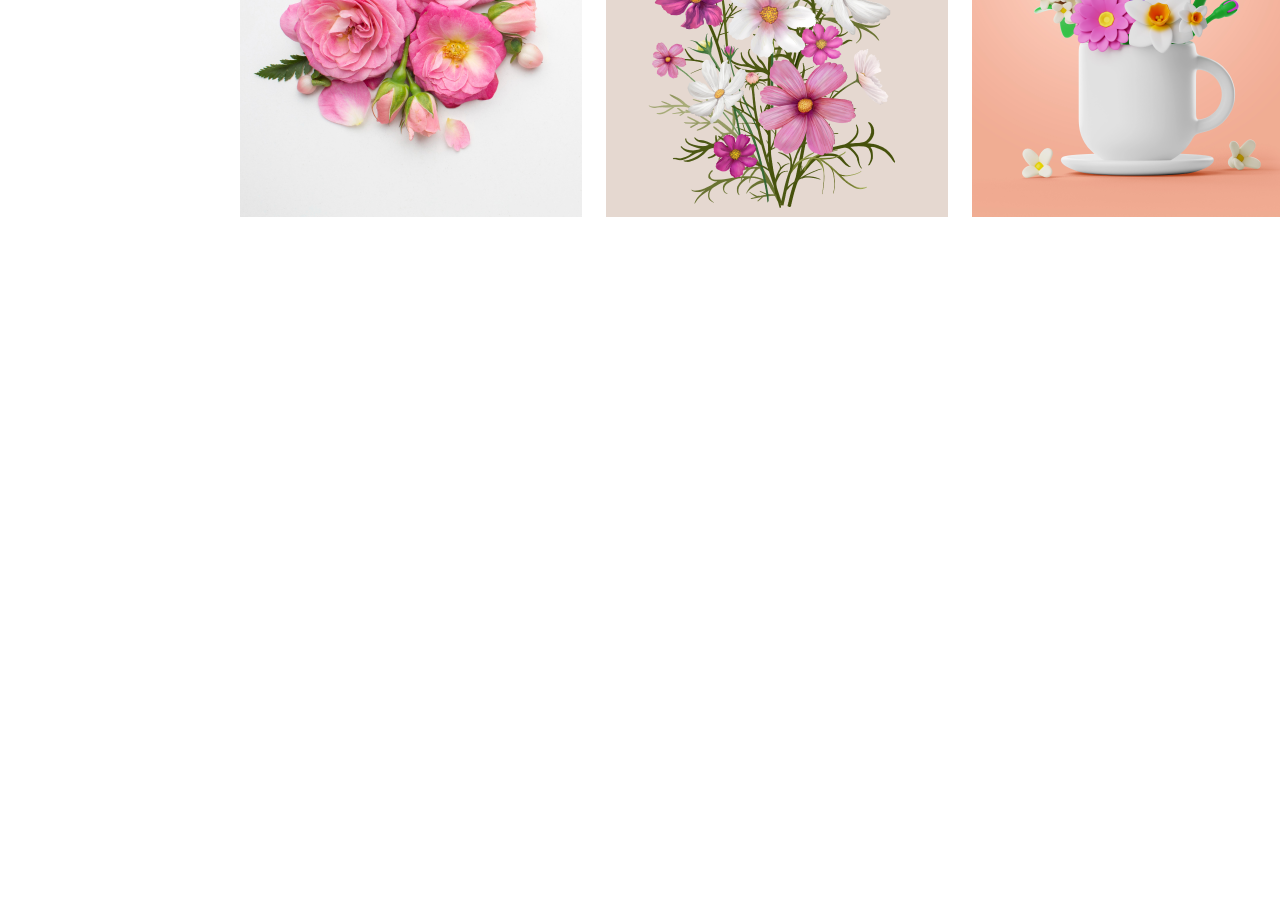
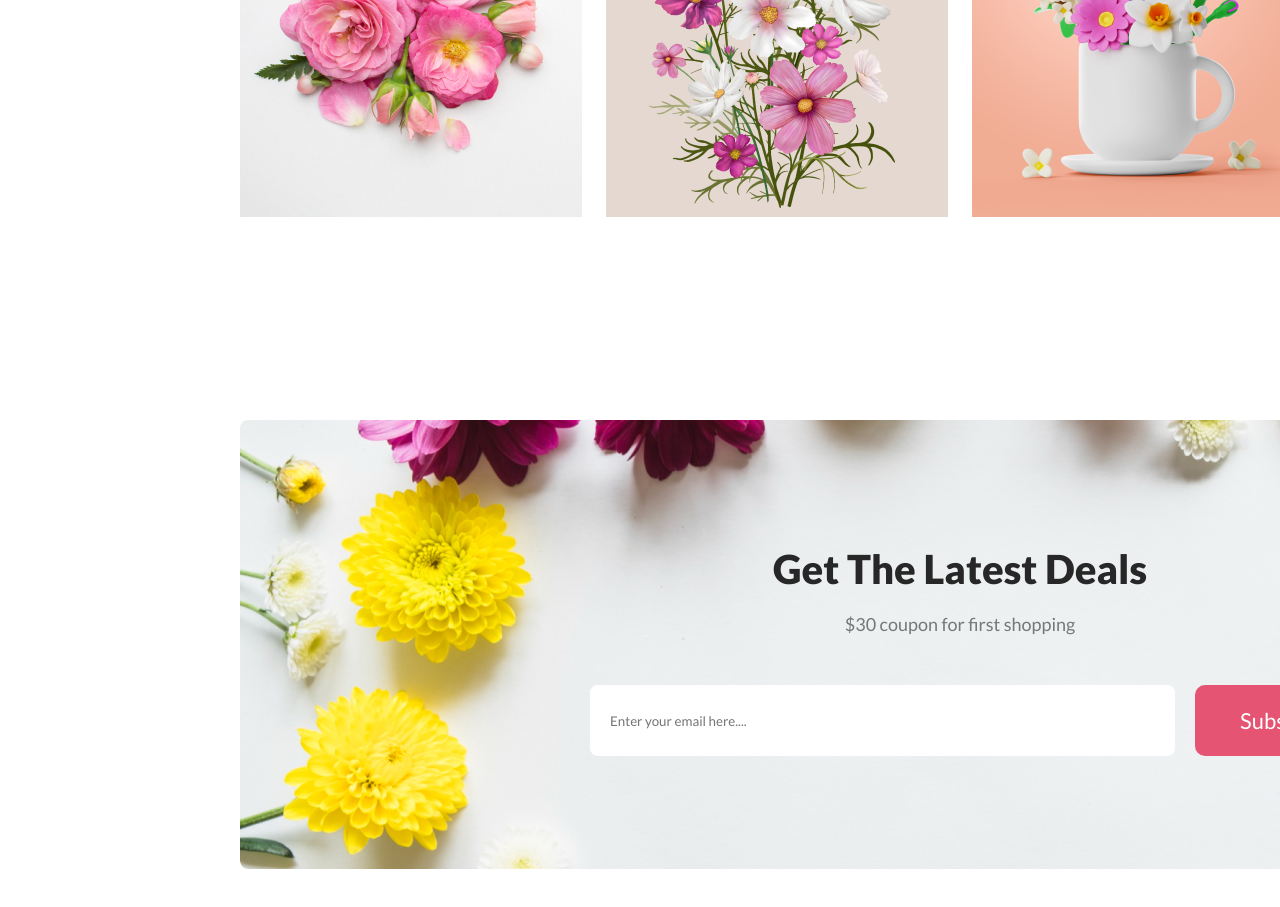
Before and after one commit to Riajulhoque/flower-shop, a plain HTML site: page index.html in a window 1280 px wide. Shown: the part 3398-4305 px from the top of the page. Before the commit the page ends 3698 px from the top, so only its background shows below. Drawn offline with Linux system fonts and the light colour scheme.

Commit message:
Email Collection section finished

```diff
--- a/index.html
+++ b/index.html
@@ -93,5 +93,19 @@
     </div>
   </section>
   <!-- Flower Shop Instagram Card ends here -->
+  <!-- Flower Shop Email Collection Starts here -->
+
+  <section id="EmailCollection">
+    <div class="container">
+      <h2>Get The Latest Deals</h2>
+      <p>$30 coupon for first shopping</p>
+      <div class="emailC">
+        <input type="text" placeholder="Enter your email here....">
+        <FButton>Subscribe</FButton>
+      </div>
+    </div>
+  </section>
+
+  <!-- Flower Shop Email Collection ends here -->
 </body>
 </html>
--- a/style.css
+++ b/style.css
@@ -185,3 +185,43 @@ FButton{
     margin-bottom: 80px;
   }
 }
+#EmailCollection{
+  margin: 200px 0px;
+  .container{
+    width: calc(1920px-240*2);
+    height: 449px;
+    margin: 0px 240px;
+    border-radius: 8px;
+    background-image: url(./Asset/Rectangle\ 9.png);
+    h2{
+      color: #272727;
+      text-align: center;
+      font-size: 40px;
+      font-weight: 800;
+      padding-top: 125px;
+    }
+    p{
+      margin-top: 20px;
+      margin-bottom: 50px;
+      color: rgba(39, 39, 39, 0.60);
+      text-align: center;
+      font-size: 18px;
+      font-weight: 400;
+    }
+    .emailC{
+      display: flex;
+      margin-left: 350px;
+      input{
+        /* margin-left: 20px; */
+        width: 50%;
+        padding: 20px;
+        border-radius: 8px;
+        border: none;
+        /* gap: 20px; */
+      }
+      FButton{
+        margin-left: 20px;
+      }
+    }
+  }
+}
```
